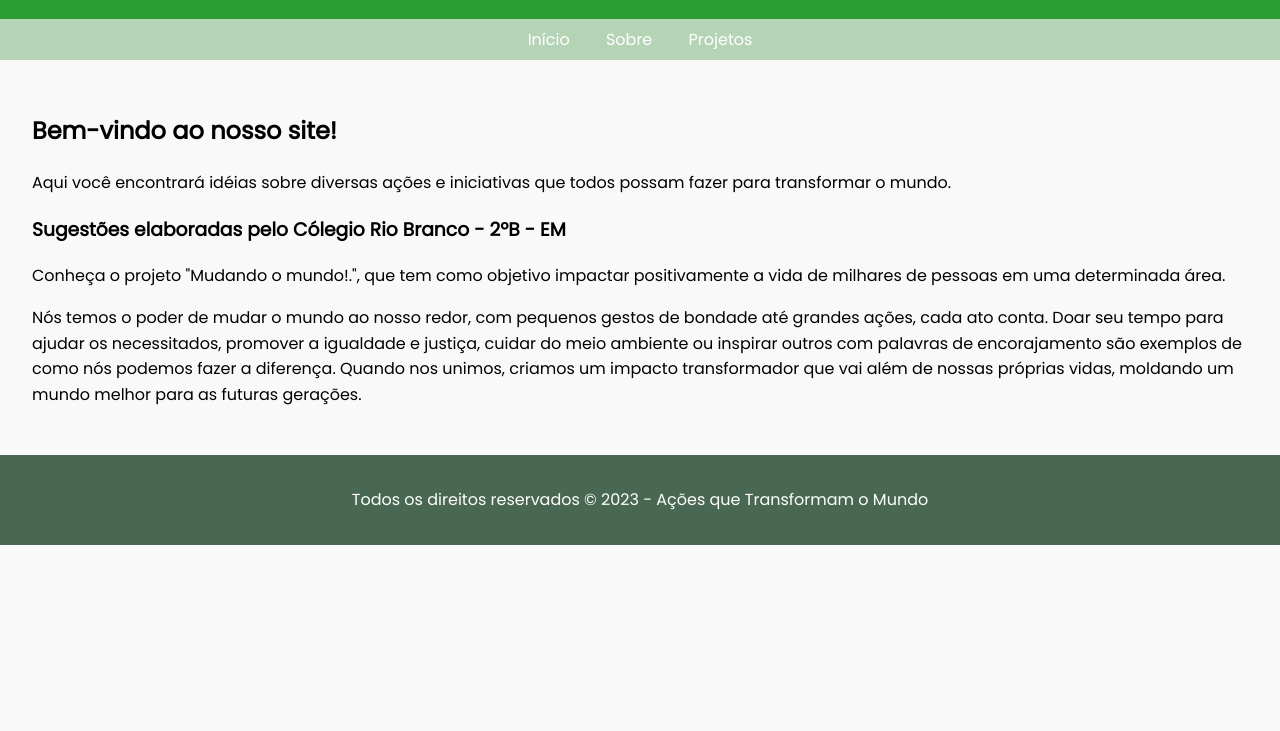
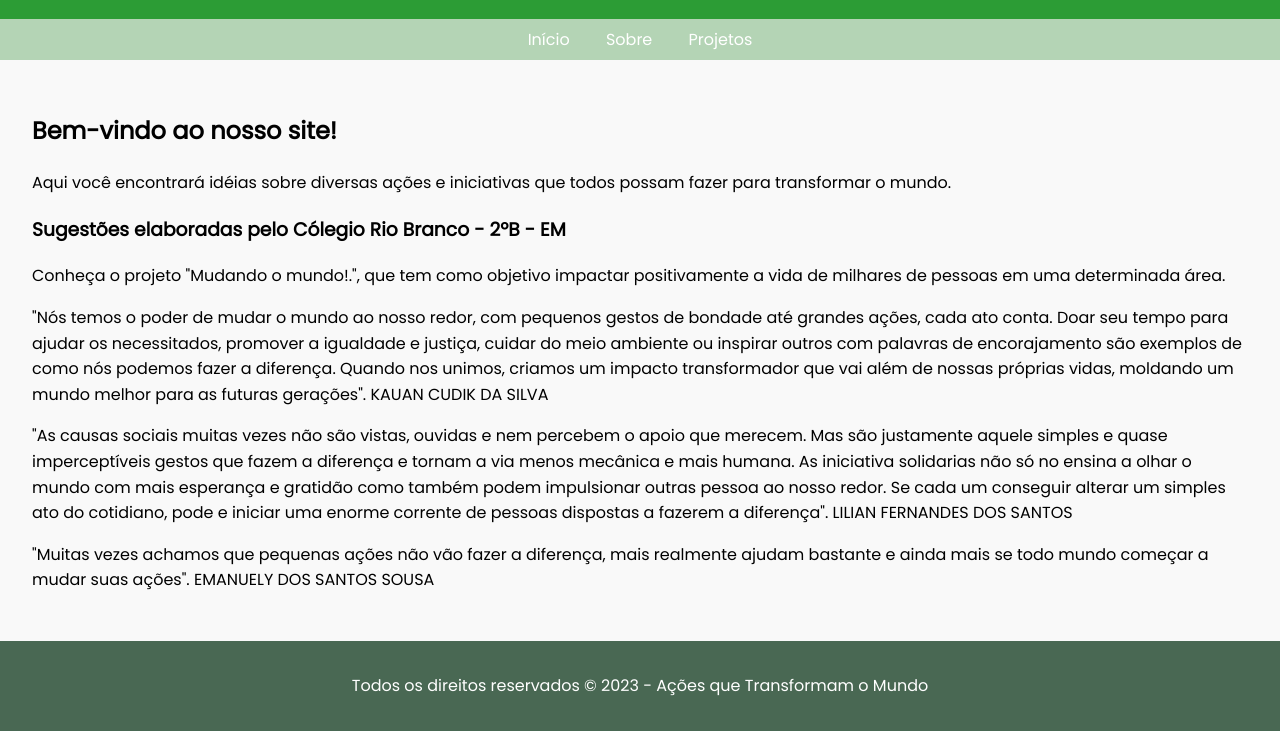
Before and after one commit to RafaelMedeiros321/agrinho, a plain HTML site: page index.html in a window 1280 px wide. Shown: the part 215-946 px from the top of the page. Before the commit the page ends 800 px from the top, so only its background shows below. Drawn offline with Linux system fonts and the light colour scheme.

Commit message:
sugestoes 2

```diff
--- a/index.html
+++ b/index.html
@@ -31,7 +31,29 @@
             Conheça o projeto "Mudando o mundo!.", que tem como objetivo impactar positivamente a vida de milhares de pessoas
             em uma determinada área.
         </p>
-        <p>Nós temos o poder de mudar o mundo ao nosso redor, com pequenos gestos de bondade até grandes ações, cada ato conta. Doar seu tempo para ajudar os necessitados, promover a igualdade e justiça, cuidar do meio ambiente ou inspirar outros com palavras de encorajamento são exemplos de como nós podemos fazer a diferença. Quando nos unimos, criamos um impacto transformador que vai além de nossas próprias vidas, moldando um mundo melhor para as futuras gerações.</p>
+        <p>
+            "Nós temos o poder de mudar o mundo ao nosso redor, com pequenos gestos de bondade até grandes ações, cada ato conta.
+            Doar seu tempo para ajudar os necessitados, promover a igualdade e justiça, cuidar do meio ambiente ou inspirar outros com palavras de encorajamento são exemplos de como nós podemos fazer a diferença. Quando nos unimos, criamos um impacto transformador que vai além de nossas próprias vidas, moldando um mundo melhor para as futuras gerações".
+            KAUAN CUDIK DA SILVA
+        </p>
+        <p>
+            "As causas sociais muitas vezes não são vistas, ouvidas e nem
+            percebem o apoio que merecem.
+
+            Mas são justamente aquele simples e quase imperceptíveis gestos que fazem a diferença
+            e tornam a via menos mecânica e mais humana.
+            As iniciativa solidarias não só no ensina a olhar o mundo com mais esperança e
+            gratidão como também podem impulsionar outras pessoa ao nosso
+            redor. Se cada um conseguir alterar um simples ato do cotidiano, pode
+            e iniciar uma enorme corrente de pessoas dispostas a fazerem a
+            diferença". LILIAN FERNANDES DOS SANTOS
+        </p>
+        <p>
+            "Muitas vezes achamos que pequenas ações não vão fazer a diferença, mais
+            realmente ajudam bastante e ainda mais se todo mundo começar a mudar
+            suas ações". EMANUELY DOS SANTOS SOUSA
+
+        </p>
     </main>
     <footer>
         <p>Todos os direitos reservados &copy; 2023 - Ações que Transformam o Mundo</p>
```
